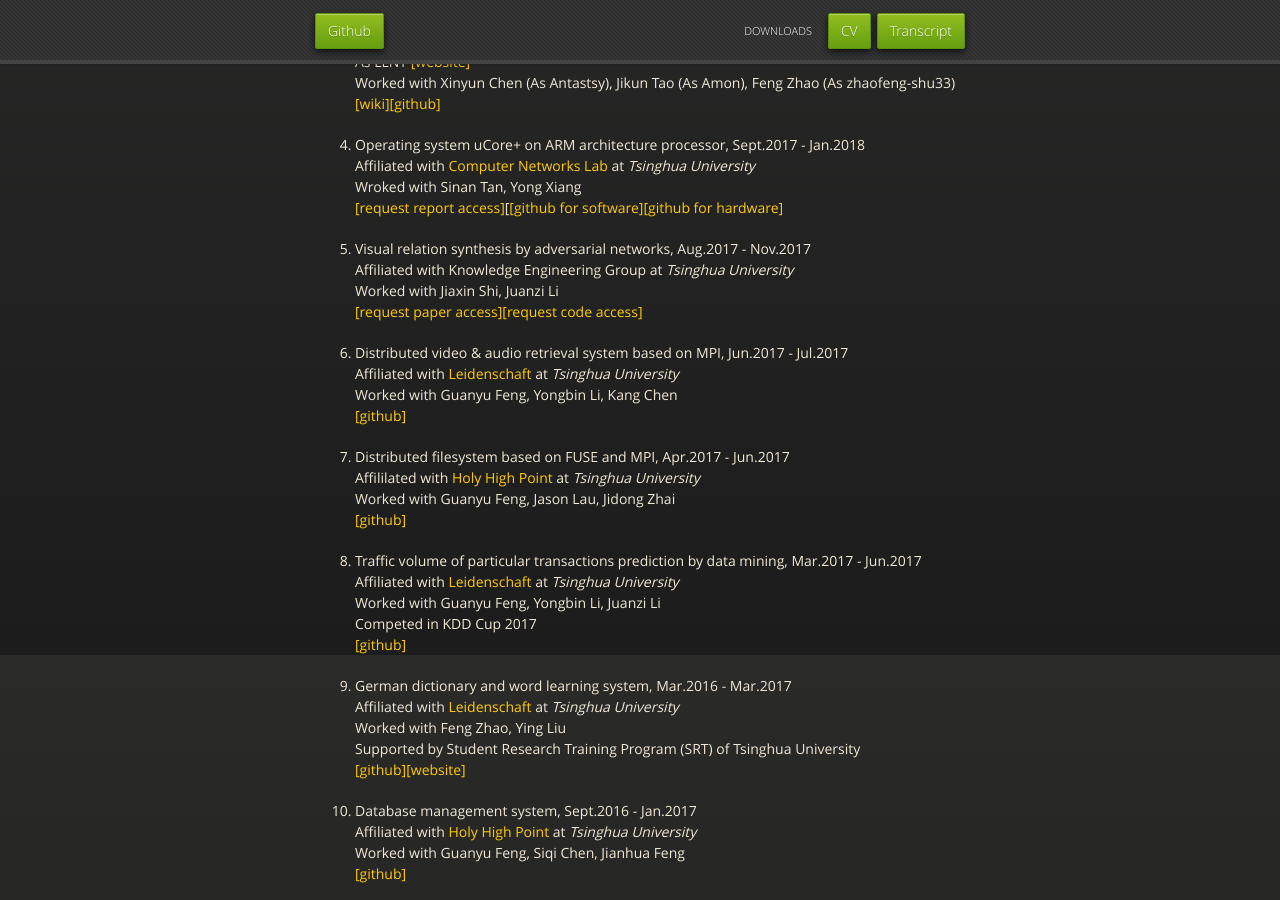
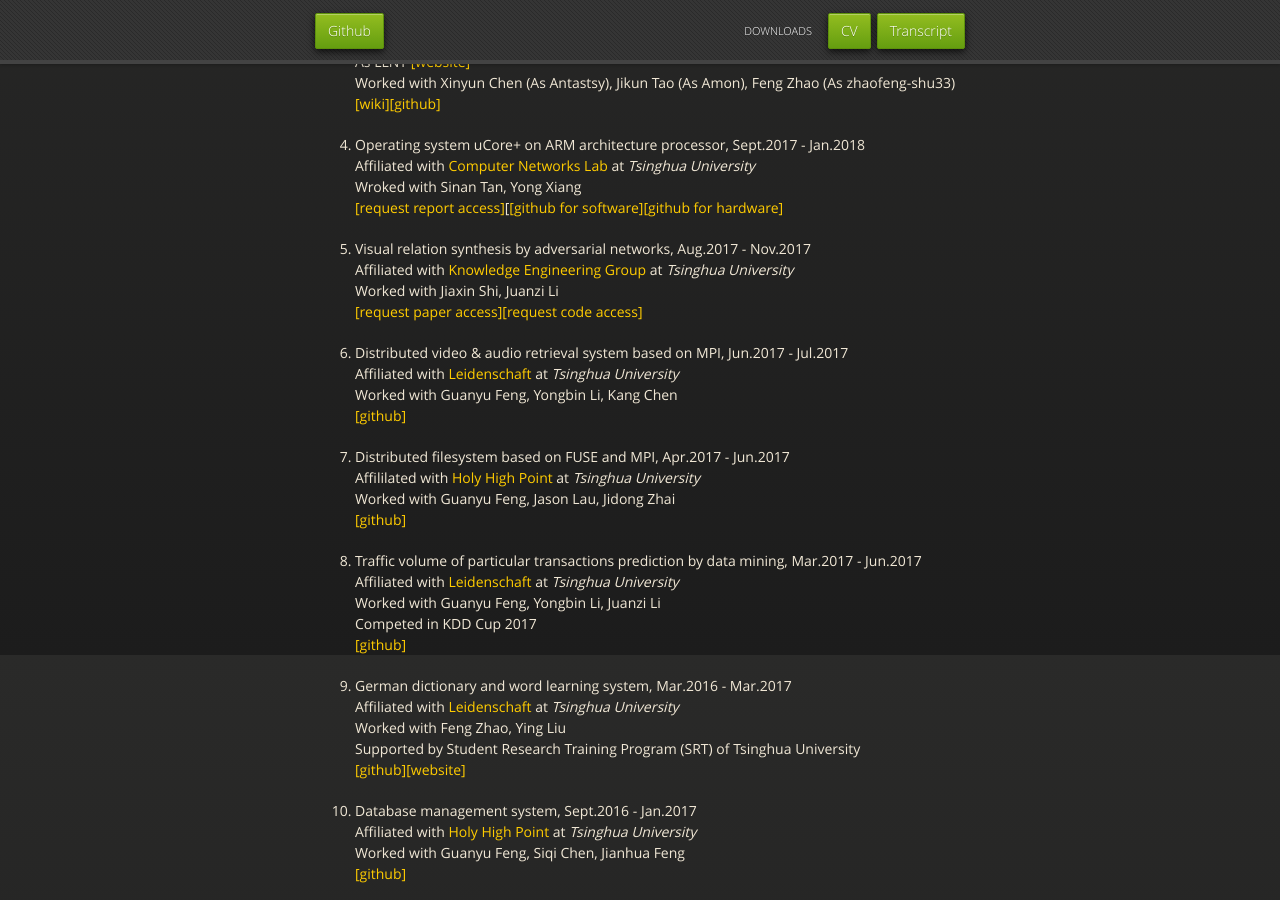
Before and after one commit to Egria/website, a Jekyll site: the page built from index.md, in a window 1280 px wide and 900 px high, scrolled down 2045 px. Built offline with Jekyll 4.4.1, drawn with Linux system fonts in a browser that asks for light colours; our own code applies the rules of GitHub Pages for plain Markdown files; part of the change alters nothing that is shown.

```diff
--- a/index.md
+++ b/index.md
@@ -97,7 +97,7 @@ Wroked with Sinan Tan, Yong Xiang
 [\[request report access\]]()[[\[github for software\]](https://github.com/xyongcn/ucore_plus)[\[github for hardware\]](https://github.com/oscourse-tsinghua/ucore-plus-fpga)
 
 5. Visual relation synthesis by adversarial networks, Aug.2017 - Nov.2017
-Affiliated with Knowledge Engineering Group at _Tsinghua University_
+Affiliated with [Knowledge Engineering Group](http://keg.cs.tsinghua.edu.cn/) at _Tsinghua University_
 Worked with Jiaxin Shi, Juanzi Li
 [\[request paper access\]]()[\[request code access\]]()
 
```
